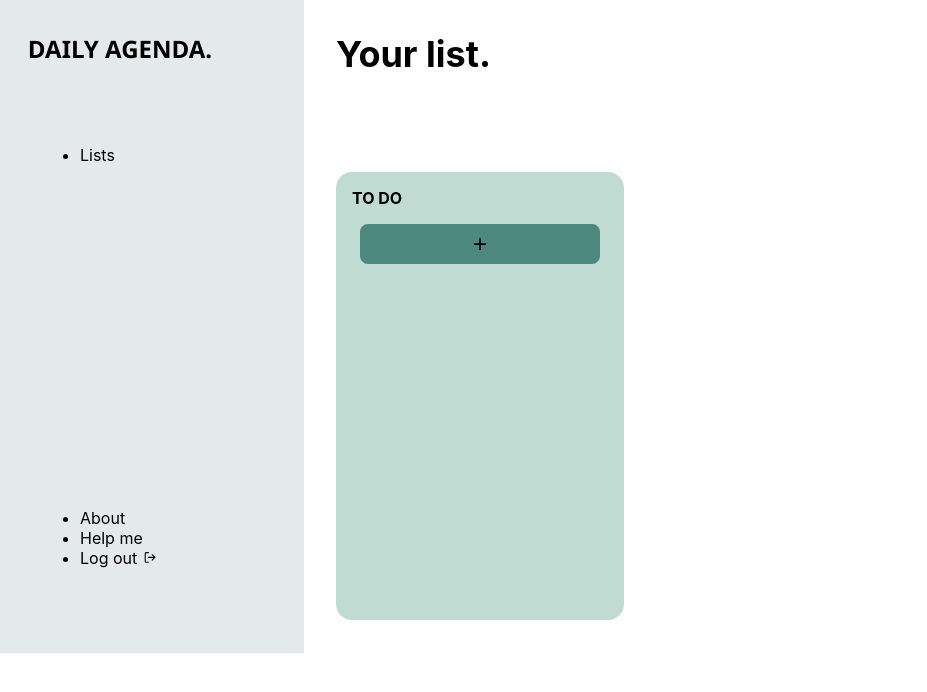
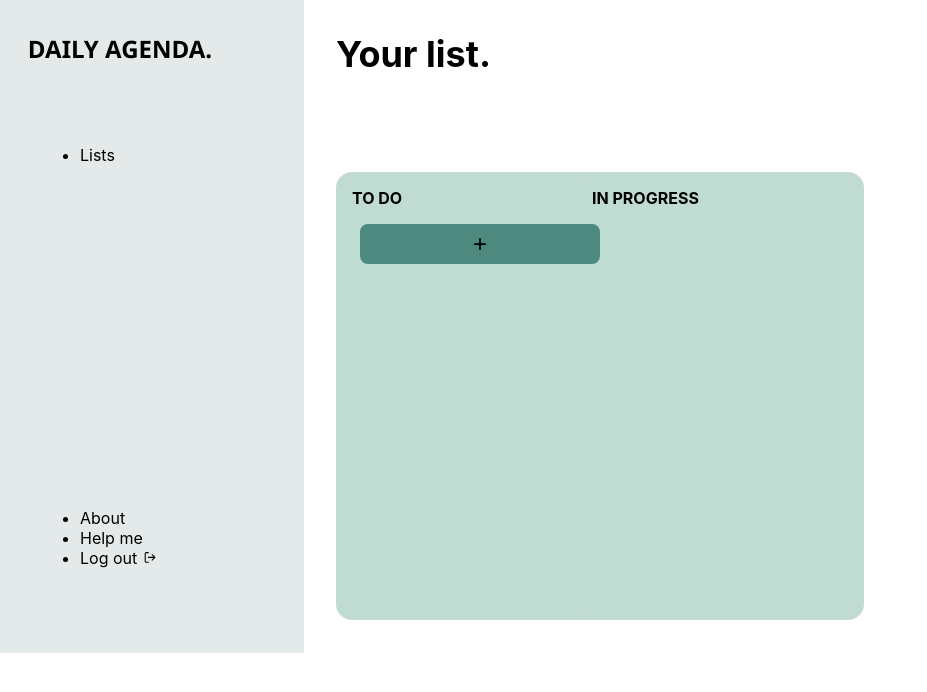
Before and after one commit to krinsh0906/MINIHACKETHONE, a React (Create React App) app in the folder minihackethone/: page / in a window 1280 px wide. Shown: the top 692 px of the page, without its empty margins (0-927 px from the left). Built offline with nearby package versions, Linux system fonts and the light colour scheme.

Commit message:
add this inprogress

```diff
--- a/minihackethone/src/App.js
+++ b/minihackethone/src/App.js
@@ -1,6 +1,8 @@
 // import Login from './login'
 
 // import './App.css';
+import Inprogress from './inprogress';
+import './inprogress.css'
 import Todoadd from './todoadd';
 import './todoadd.css'
 import Todonav from './todonav';
@@ -34,6 +36,7 @@ function App() {
       <Todonav/>
       <Todopage/>
       <Todoadd/>
+      <Inprogress/>
 
     </div>
   );
--- /dev/null
+++ b/minihackethone/src/inprogress.css
@@ -0,0 +1,16 @@
+.inprogress-maincontainer{
+    float: right;
+    margin: -28rem 0 0 0;
+}
+.inprogress-container{
+    border: 1px solid none;
+    height: 28rem;
+    width: 18rem;
+    margin:0 26rem 0 0;
+    background-color: #C0DBD2;
+    border-radius: 1rem;
+
+}
+.inprogress-logo{
+    padding: 1rem ;
+}
--- /dev/null
+++ b/minihackethone/src/inprogress.js
@@ -0,0 +1,20 @@
+import React from 'react';
+
+function Inprogress() {
+  return (
+    <div className='inprogress-maincontainer'>
+         <div className='inprogress-container'>
+            <div className='inprogress-logo'>
+                <h4>
+                    IN PROGRESS
+                </h4>
+            </div>
+            <div>
+
+            </div>
+      </div>
+    </div>
+  );
+}
+
+export default Inprogress;
```
